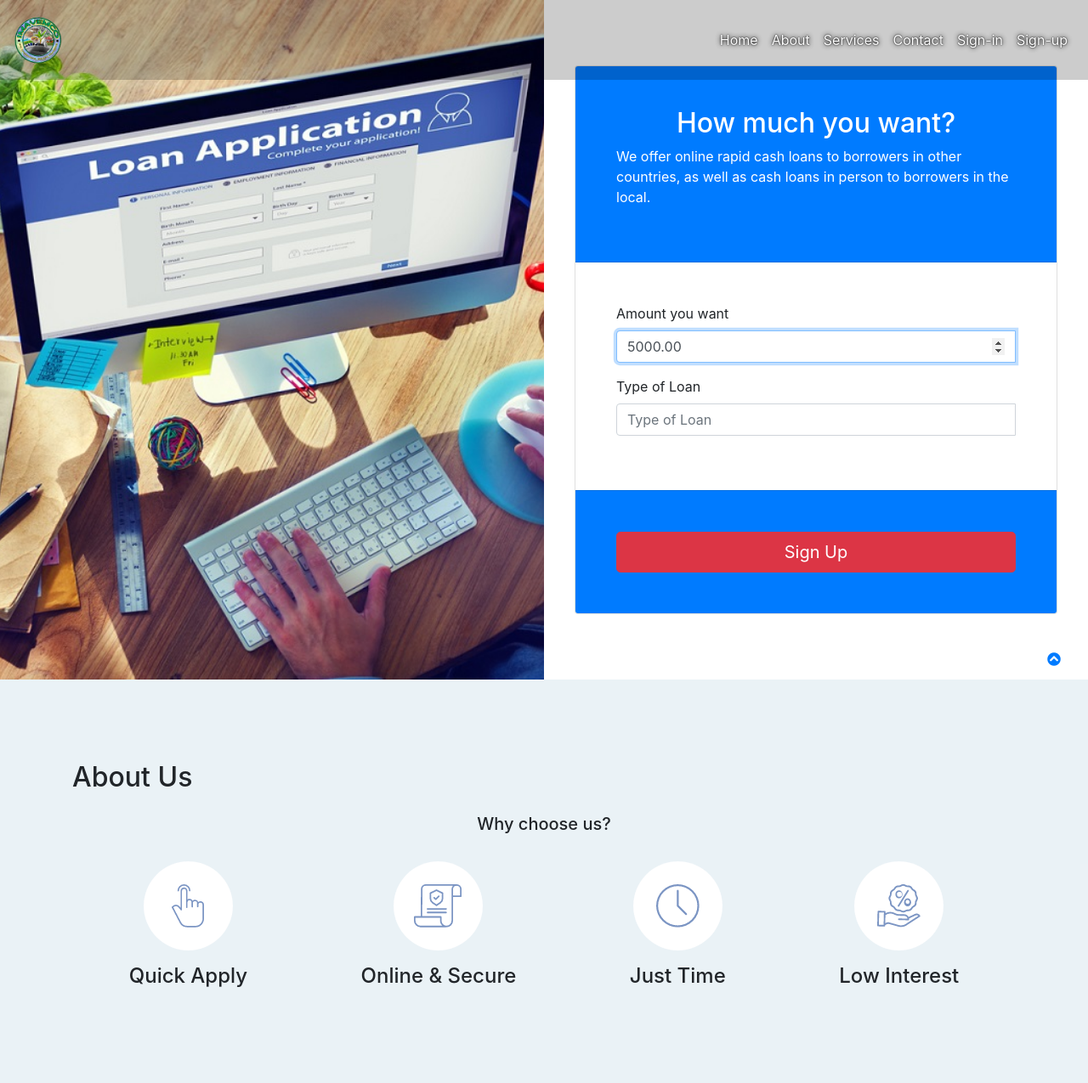
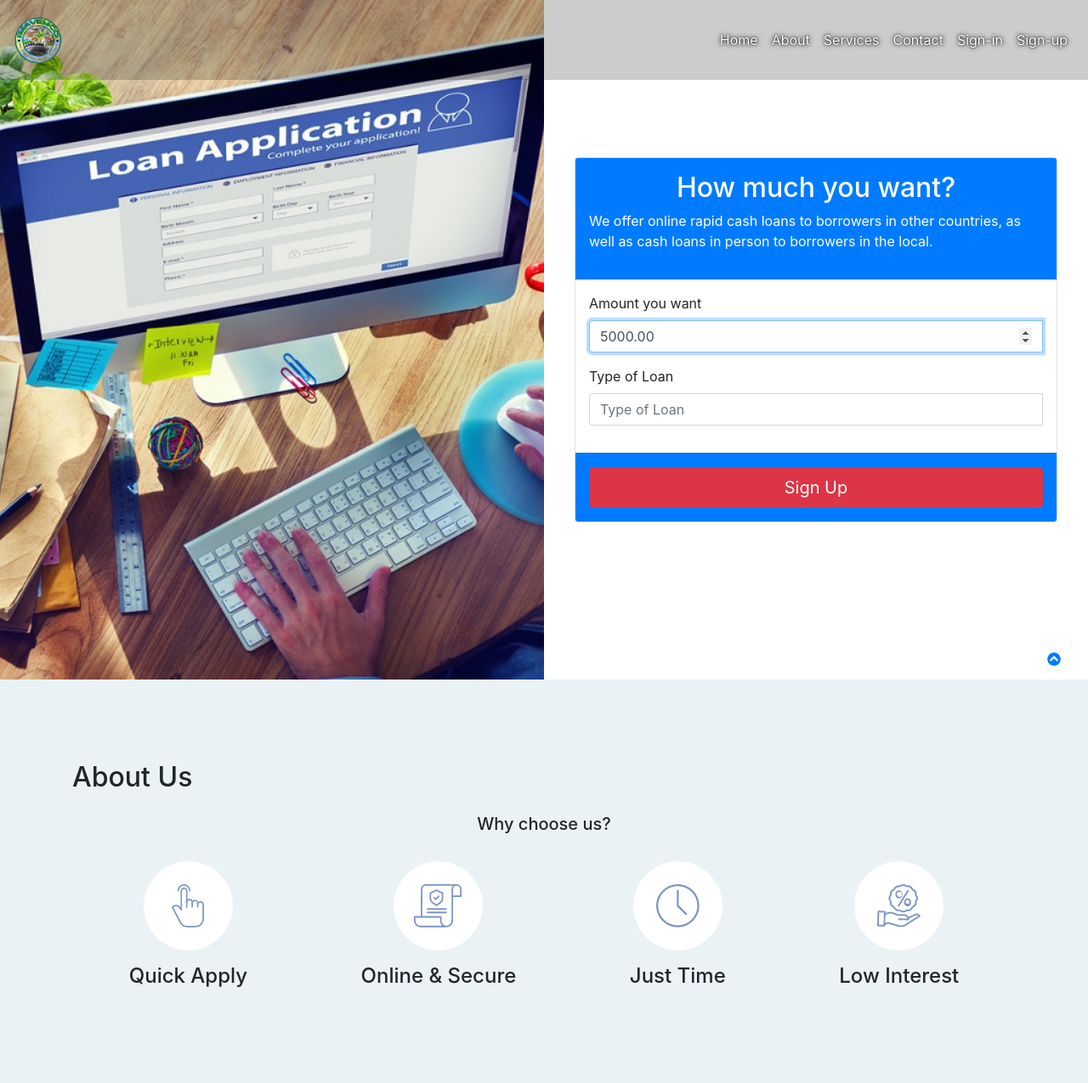
Before and after one commit to alphaphpn/imavemco, a PHP site: page / in a window 1280 px wide. Shown: the top 1275 px of the page at 85% size. Run offline with PHP 8.4, Linux system fonts and the light colour scheme; data comes from the database, SQL or seed files in the repository; some libraries are stand-ins or nearby versions.

Commit message:
Update loan-apply.php
adjust padding

```diff
--- a/content/theme/imavemco/template-part/loan-apply.php
+++ b/content/theme/imavemco/template-part/loan-apply.php
@@ -4,11 +4,11 @@
 				<div class="col-sm-6 left-img-wide-bg-cover" style="background-image: url('<?php echo $domainhome.'content/theme/'.$themename.'/storage/img/loan/online_loan_application.jpg'; ?>');"></div>
 				<div class="col-sm-6 right-content-wide">
 					<div class="card mx-auto" style="max-width: 568px;">
-						<div class="card-header bg-primary text-white p-5">
+						<div class="card-header bg-primary text-white p-3">
 							<h2 class="text-center">How much you want?</h1>
 							<p>We offer online rapid cash loans to borrowers in other countries, as well as cash loans in person to borrowers in the local.</p>
 						</div>
-						<div class="card-body p-5">
+						<div class="card-body p-3">
 							<form id="apply-loan" method="post" class="needs-validation" novalidate>
 								<div class="form-group">
 									<label for="amount-want">Amount you want</label>
@@ -37,7 +37,7 @@
 								</div>
 
 						</div>
-						<div class="card-footer bg-primary text-white p-5">
+						<div class="card-footer bg-primary text-white p-3">
 							<button class="btn btn-danger btn-lg w-100">Sign Up</button>
 							</form>
 						</div>
```
